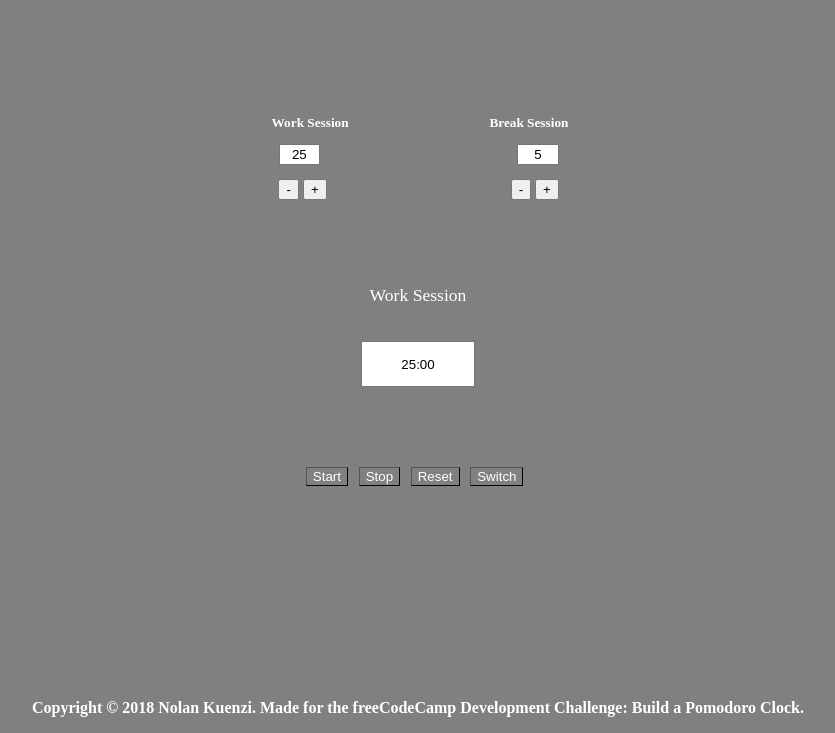
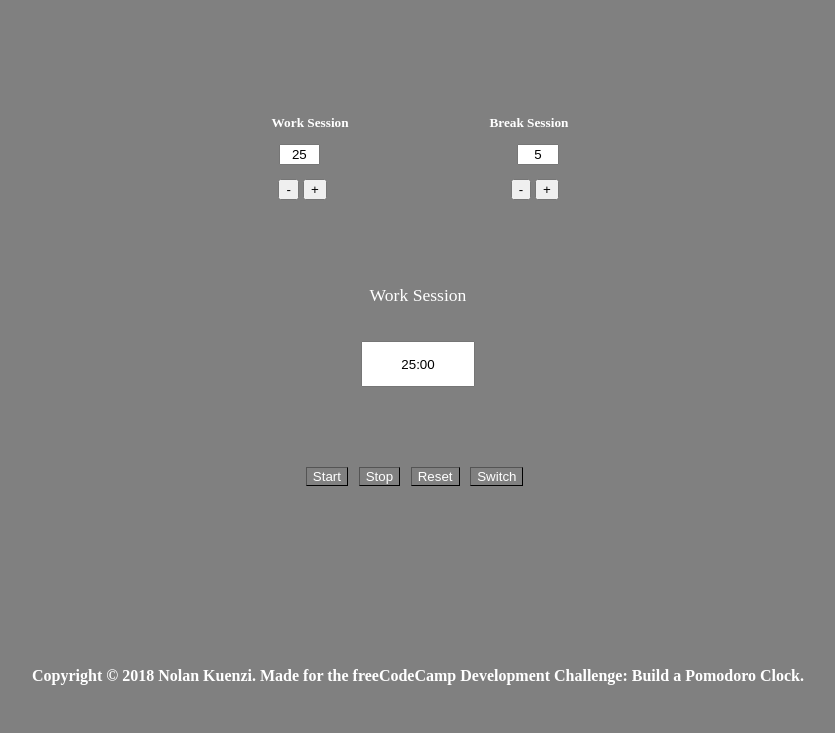
Before and after one commit to NolanKuenzi/pomodoroTimer, a website: page index.html in a window 1280 px wide. Shown: the part 87-820 px from the top of the page, without its empty margins (222-1057 px from the left). Drawn offline with Linux system fonts and the light colour scheme.

Commit message:
Layout Update

```diff
--- a/src/main.css
+++ b/src/main.css
@@ -215,7 +215,7 @@ h2 {
 #footer {
   position: relative;
   right: 1em;
-  margin-top: -2.5em;
+  margin-top: -4.5em;
   padding-bottom: 1em;
   padding-left: 1em;
   padding-right: 1em;
```
